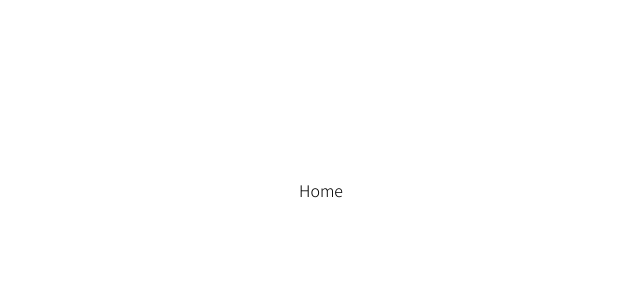
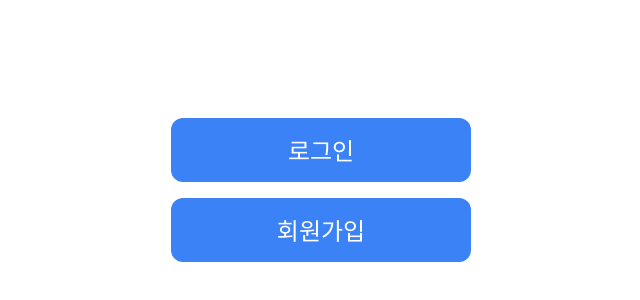
Before and after one commit to Ajungmiiin/wanted-pre-onboarding-challenge-fe-27, a React (Vite) app: page / in a window 1280 px wide. Shown: the part 210-510 px from the top of the page, without its empty margins (319-959 px from the left). Built offline with nearby package versions, Linux system fonts and the light colour scheme.

Commit message:
design : 초기화면 UI

```diff
--- a/src/routes/pages/Home.tsx
+++ b/src/routes/pages/Home.tsx
@@ -1,5 +1,22 @@
+import { Link } from 'react-router-dom';
+
 const Home = () => {
-  return <div>Home</div>;
+  return (
+    <section className="flex flex-col gap-4">
+      <Link
+        to="/auth?mode=login"
+        className="bg-blue-500 text-white w-[300px] text-center py-4 text-2xl rounded-xl hover:bg-opacity-90 transition-colors"
+      >
+        로그인
+      </Link>
+      <Link
+        to="/auth?mode=sign-up"
+        className="bg-blue-500 text-white w-[300px] text-center py-4 text-2xl rounded-xl hover:bg-opacity-90 transition-colors"
+      >
+        회원가입
+      </Link>
+    </section>
+  );
 };
 
 export default Home;
```
